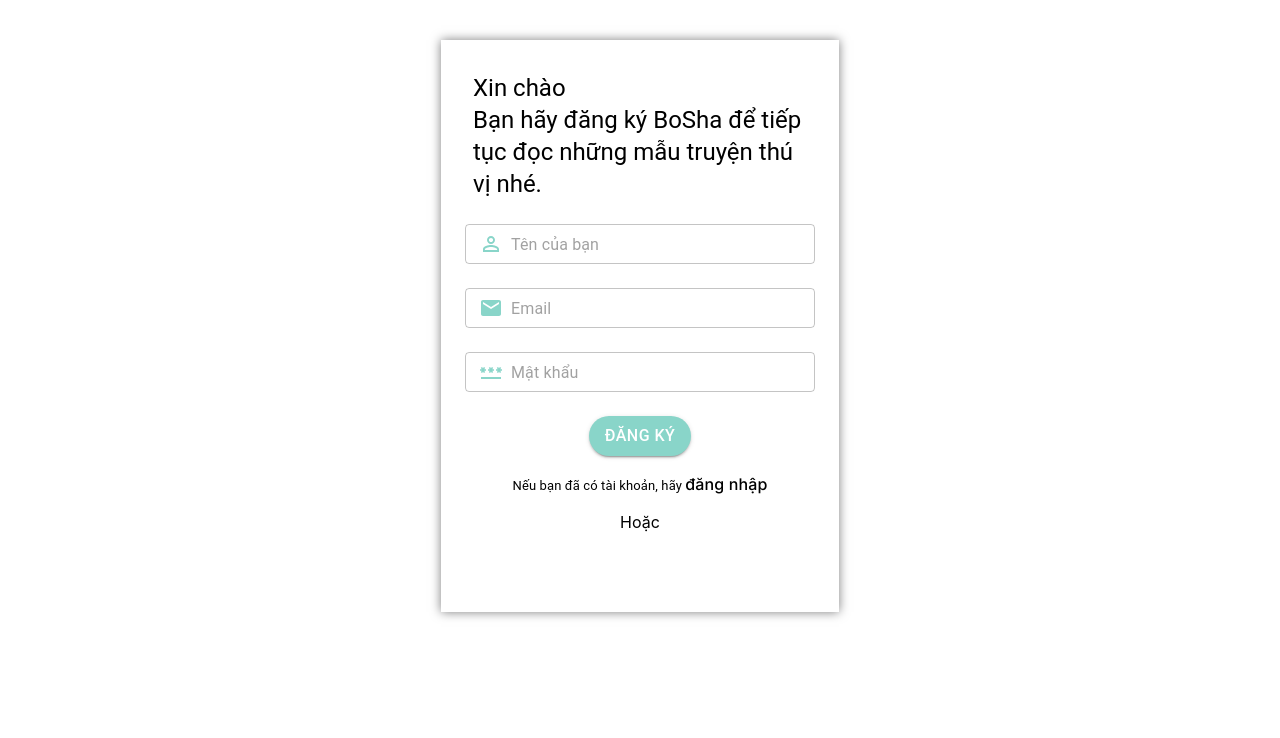
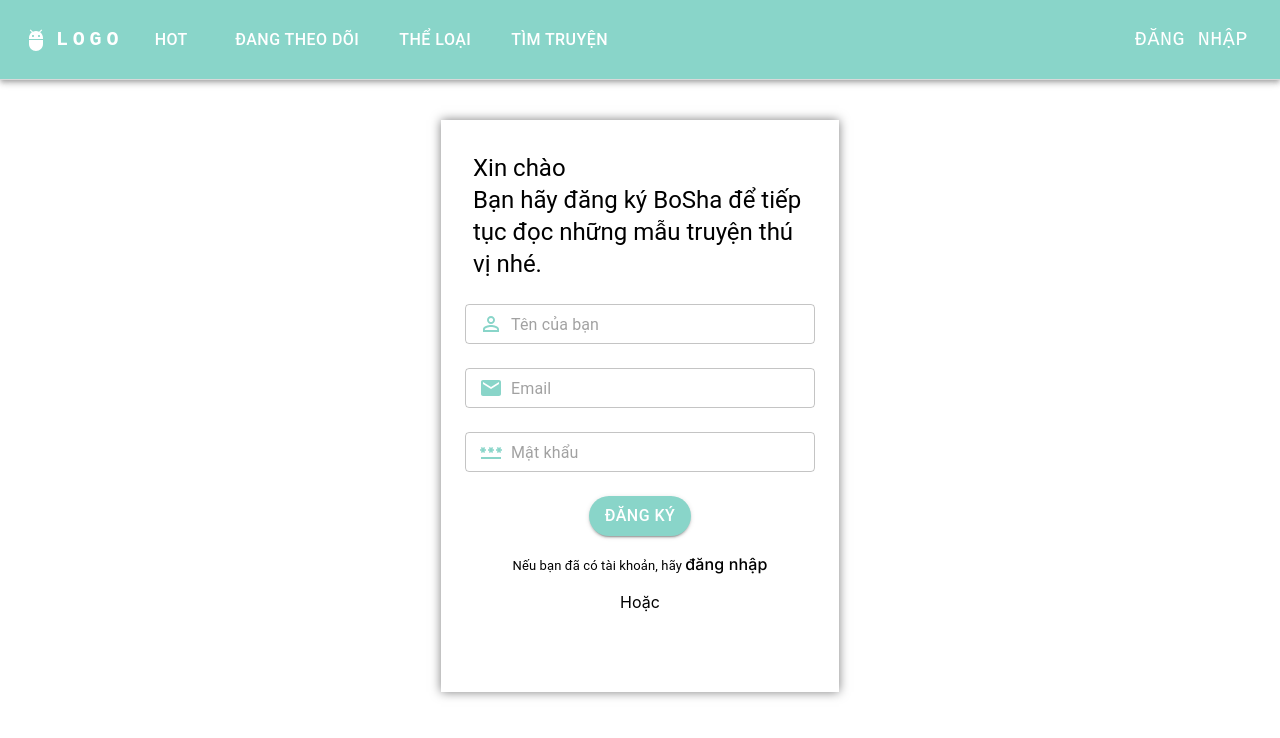
Before and after one commit to vanhuuan/BoSha, a React (Create React App) app: page /signUp in a window 1280 px wide. Shown: the top 738 px of the page. Built offline with nearby package versions, Linux system fonts and the light colour scheme; the HTML template or start-up script is replaced by a standard one; a web font is replaced by a local one.

Commit message:
add header

```diff
--- a/src/App.js
+++ b/src/App.js
@@ -20,8 +20,8 @@
       <BrowserRouter>
         <Routes>
           <Route exact="true" path="/" element={<><Header/><Home /></>}></Route>
-          <Route path="/logIn" element={<Login />}></Route>
-          <Route path="/signUp" element={<SignUp />}></Route>
+          <Route path="/logIn" element={<><Header/><Login /></>}></Route>
+          <Route path="/signUp" element={<><Header/><SignUp /></>}></Route>
           <Route path="/forgotPassword" element={<ForgotPassword />}></Route>
           <Route path="/changePass" element={<ChangePassword />}></Route>
         </Routes>
--- a/src/components/layout/header/Header.js
+++ b/src/components/layout/header/Header.js
@@ -1,25 +1,31 @@
 import LogoTurquoise from '../../../assets/images/LogoTurquoise.png'
-import React, { useState } from 'react';
 import '../../../css/header.css'
 import {
     NavLink,
     Link,
     useNavigate
 } from "react-router-dom";
+import * as React from 'react';
+import { useState } from 'react';
 import { AppBar, Button, Typography } from '@mui/material';
+import Box from '@mui/material/Box';
+import Toolbar from '@mui/material/Toolbar';
+import IconButton from '@mui/material/IconButton';
+import Menu from '@mui/material/Menu';
+import MenuIcon from '@mui/icons-material/Menu';
+import Container from '@mui/material/Container';
+import Avatar from '@mui/material/Avatar';
+import Tooltip from '@mui/material/Tooltip';
+import MenuItem from '@mui/material/MenuItem';
+import AdbIcon from '@mui/icons-material/Adb';
 
+const pages = ['HOT', 'Đang theo dõi', 'Thể loại', 'Tìm truyện'];
+const settings = ['Profile', 'Account', 'Dashboard', 'Logout'];
 
 function Header() {
-    let activeStyle = {
-        color: "#FF8357",
-        paddingBottom: '15px',
-        borderBottom: 'solid 5px #FF8357'
-    };
     let navigate = useNavigate()
-    // const [isLogin, setIsLogin] = useState(false)
-    let isLogin = false
+    let isLogin = false;
     const userName = localStorage.getItem("Name")
-    // const token = localStorage.getItem("AccessToken")
 
     if (userName) {
         isLogin = true
@@ -29,20 +35,165 @@
         localStorage.clear()
         navigate("/")
     }
+
+    const SignIn = (event) => {
+        navigate("/logIn")
+    }
+
+    const [anchorElNav, setAnchorElNav] = React.useState(null);
+    const [anchorElUser, setAnchorElUser] = React.useState(null);
+
+    const handleOpenNavMenu = (event) => {
+        setAnchorElNav(event.currentTarget);
+    };
+    const handleOpenUserMenu = (event) => {
+        setAnchorElUser(event.currentTarget);
+    };
+
+    const handleCloseNavMenu = () => {
+        setAnchorElNav(null);
+    };
+
+    const handleCloseUserMenu = () => {
+        setAnchorElUser(null);
+    };
+
+    const handleAvaMenuClick = (event, setting) => {
+        switch (setting) {
+            case 'Logout': logout()
+        }
+        handleCloseUserMenu()
+    };
+
     return (
-        <AppBar position="fixed"
-            sx={{ flexDirection: 'inherit', background: 'white', zIndex: (theme) => theme.zIndex.drawer + 1 }}>
-            <div className='container'>
-                <img src={LogoTurquoise} style={{ width: 60 }} alt="Logo" />
-                <Link exact="true" to="/"><span className='brand'>Foorder</span></Link>
-            </div>
-            {isLogin ?
-                <div className='container'>
-                    <Typography color='black'>{userName}</Typography>
-                    <Button style={{ marginLeft: 10 }} onClick={logout}>Đăng xuất</Button>
-                </div>
-                : <Link to="/login">Đăng nhập</Link>}
+        <AppBar position="static" sx={{backgroundColor: "#89D5C9"}}>
+            <Container maxWidth="xl">
+                <Toolbar disableGutters>
+                    <AdbIcon sx={{ display: { xs: 'none', md: 'flex' }, mr: 1 }} />
+                    <Typography
+                        variant="h6"
+                        noWrap
+                        component="a"
+                        href="/"
+                        sx={{
+                            mr: 2,
+                            display: { xs: 'none', md: 'flex' },
+                            fontFamily: 'monospace',
+                            fontWeight: 700,
+                            letterSpacing: '.3rem',
+                            color: 'inherit',
+                            textDecoration: 'none',
+                        }}
+                    >
+                        LOGO
+                    </Typography>
 
+                    <Box sx={{ flexGrow: 1, display: { xs: 'flex', md: 'none' } }}>
+                        <IconButton
+                            size="large"
+                            aria-label="account of current user"
+                            aria-controls="menu-appbar"
+                            aria-haspopup="true"
+                            onClick={handleOpenNavMenu}
+                            color="inherit"
+                        >
+                            <MenuIcon />
+                        </IconButton>
+                        <Menu
+                            id="menu-appbar"
+                            anchorEl={anchorElNav}
+                            anchorOrigin={{
+                                vertical: 'bottom',
+                                horizontal: 'left',
+                            }}
+                            keepMounted
+                            transformOrigin={{
+                                vertical: 'top',
+                                horizontal: 'left',
+                            }}
+                            open={Boolean(anchorElNav)}
+                            onClose={handleCloseNavMenu}
+                            sx={{
+                                display: { xs: 'block', md: 'none' },
+                            }}
+                        >
+                            {pages.map((page) => (
+                                <MenuItem key={page} onClick={handleCloseNavMenu}>
+                                    <Typography textAlign="center">{page}</Typography>
+                                </MenuItem>
+                            ))}
+                        </Menu>
+                    </Box>
+                    <AdbIcon sx={{ display: { xs: 'flex', md: 'none' }, mr: 1 }} />
+                    <Typography
+                        variant="h5"
+                        noWrap
+                        component="a"
+                        href=""
+                        sx={{
+                            mr: 2,
+                            display: { xs: 'flex', md: 'none' },
+                            flexGrow: 1,
+                            fontFamily: 'monospace',
+                            fontWeight: 700,
+                            letterSpacing: '.3rem',
+                            color: 'inherit',
+                            textDecoration: 'none',
+                        }}
+                    >
+                        LOGO
+                    </Typography>
+                    <Box sx={{ flexGrow: 1, display: { xs: 'none', md: 'flex' } }}>
+                        {pages.map((page) => (
+                            <Button
+                                key={page}
+                                onClick={handleCloseNavMenu}
+                                sx={{ my: 2, color: 'white', display: 'block', marginRight: 3 , fontSize: 16}}
+                            >
+                                {page}
+                            </Button>
+                        ))}
+                    </Box>
+                    { isLogin ?
+                    <Box sx={{ flexGrow: 0 }}>
+                        <Tooltip title="Open settings">
+                            <IconButton onClick={handleOpenUserMenu} sx={{ p: 0 }}>
+                                <Avatar alt="Remy Sharp" src="/static/images/avatar/2.jpg" />
+                            </IconButton>
+                        </Tooltip>
+                        <Menu
+                            sx={{ mt: '45px' }}
+                            id="menu-appbar"
+                            anchorEl={anchorElUser}
+                            anchorOrigin={{
+                                vertical: 'top',
+                                horizontal: 'right',
+                            }}
+                            keepMounted
+                            transformOrigin={{
+                                vertical: 'top',
+                                horizontal: 'right',
+                            }}
+                            open={Boolean(anchorElUser)}
+                            onClose={handleCloseUserMenu}
+                        >
+                            {settings.map((setting) => (
+                                <MenuItem key={setting} onClick={(event) => handleAvaMenuClick(event, setting)}>
+                                    <Typography textAlign="center">{setting}</Typography>
+                                </MenuItem>
+                            ))}
+                        </Menu>
+                    </Box>
+                    :
+                    <Box sx={{ flexGrow: 0 }}>
+                        <Button sx={{ my: 2, color: 'white', display: 'block', fontFamily: 'monospace', fontSize: 20 }}
+                         onClick={(event) => SignIn(event)}>
+                            Đăng nhập
+                        </Button>
+                    </Box>
+                    }
+                </Toolbar>
+            </Container>
         </AppBar>
     );
 }
```
